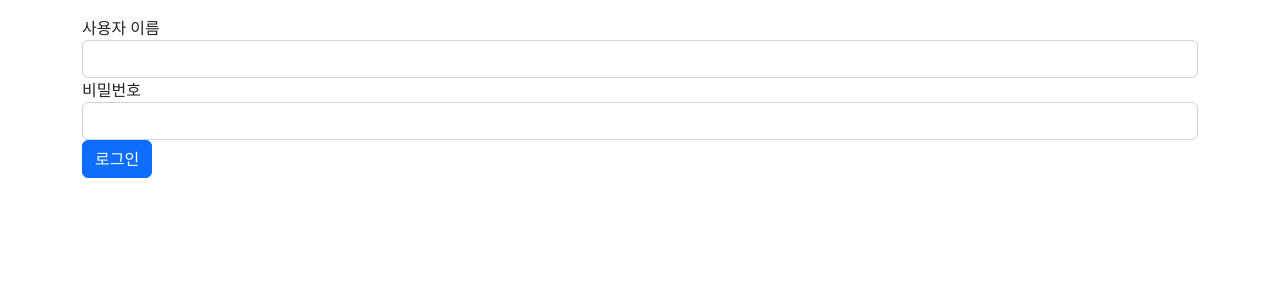
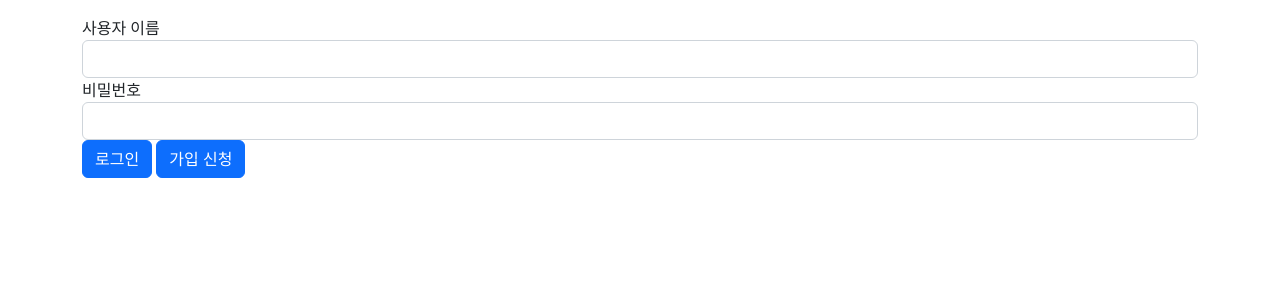
Before and after one commit to scy0416/50Division_app_TF, a Flask app: page /auth/login/ in a window 1280 px wide. Shown: the part 57-357 px from the top of the page. Run offline with Flask 3, Linux system fonts and the light colour scheme; some libraries are stand-ins or nearby versions.

Commit message:
가입 신청 버튼을 만들었다.

```diff
--- a/public_service_employee_application/templates/auth/login.html
+++ b/public_service_employee_application/templates/auth/login.html
@@ -12,8 +12,8 @@
             <label for="password">비밀번호</label>
             <input type="password" class="form-control" name="password" id="password" value="{{ form.password.data or '' }}">
         </div>
-        <!-- TODO 이 부분에 체크박스를 만들어서 관리자와 사용자의 로그인을 구분지을 수 있도록 한다. -->
         <button type="submit" class="btn btn-primary">로그인</button>
+        <a href="#" class="btn btn-primary">가입 신청</a>
     </form>
 </div>
 {% endblock %}
```
